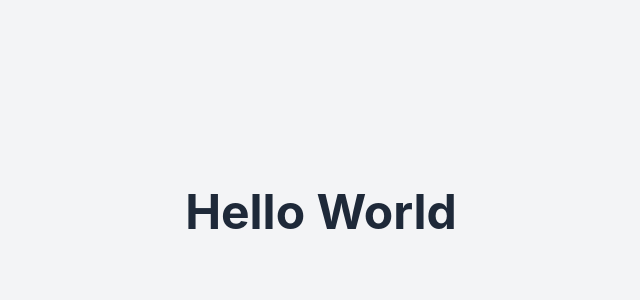
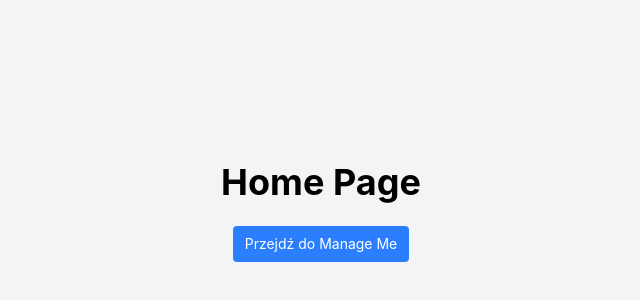
Before and after one commit to Usadowiony/Programowanie-app-web, a React (Vite) app: page / in a window 1280 px wide. Shown: the part 188-488 px from the top of the page, without its empty margins (319-959 px from the left). Built offline with nearby package versions, Linux system fonts and the light colour scheme.

Commit message:
Stworzenie routow i strony manageme

```diff
--- a/package.json
+++ b/package.json
@@ -22,7 +22,8 @@
   "homepage": "https://github.com/Usadowiony/Programowanie-app-web#readme",
   "dependencies": {
     "react": "^19.2.4",
-    "react-dom": "^19.2.4"
+    "react-dom": "^19.2.4",
+    "react-router-dom": "^7.13.1"
   },
   "devDependencies": {
     "@tailwindcss/postcss": "^4.2.1",
--- a/src/App.tsx
+++ b/src/App.tsx
@@ -1,8 +1,15 @@
+import { BrowserRouter as Router, Routes, Route } from 'react-router-dom'
+import Home from './pages/Home'
+import ManageMe from './pages/ManageMe'
+
 function App() {
   return (
-    <div className="flex items-center justify-center min-h-screen bg-gray-100">
-      <h1 className="text-5xl font-bold text-gray-800">Hello World</h1>
-    </div>
+    <Router>
+      <Routes>
+        <Route path="/" element={<Home />} />
+        <Route path="/manageme" element={<ManageMe />} />
+      </Routes>
+    </Router>
   )
 }
 
--- /dev/null
+++ b/src/pages/Home.tsx
@@ -0,0 +1,21 @@
+import { useNavigate } from 'react-router-dom'
+
+function Home() {
+  const navigate = useNavigate()
+
+  return (
+    <div className="min-h-screen bg-gray-100 flex items-center justify-center">
+      <div className="text-center">
+        <h1 className="text-4xl font-bold mb-6">Home Page</h1>
+        <button
+          onClick={() => navigate('/manageme')}
+          className="bg-blue-500 text-white px-3 py-2 rounded text-sm hover:bg-blue-600"
+        >
+          Przejdź do Manage Me
+        </button>
+      </div>
+    </div>
+  )
+}
+
+export default Home
--- /dev/null
+++ b/src/pages/ManageMe.tsx
@@ -0,0 +1,9 @@
+function ManageMe() {
+  return (
+    <div className="flex items-center justify-center min-h-screen bg-gray-100">
+      <h1 className="text-5xl font-bold text-gray-800">Manage Me</h1>
+    </div>
+  )
+}
+
+export default ManageMe
```
Also changed, not shown: 1 other file (tests, documents, lock files or other folders).
